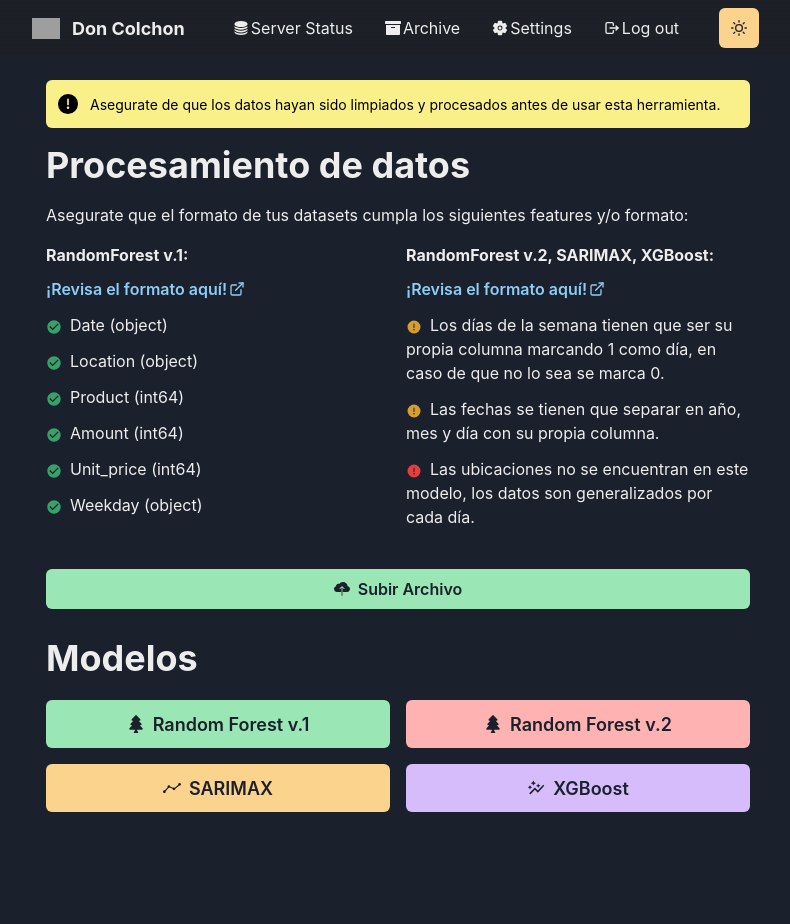
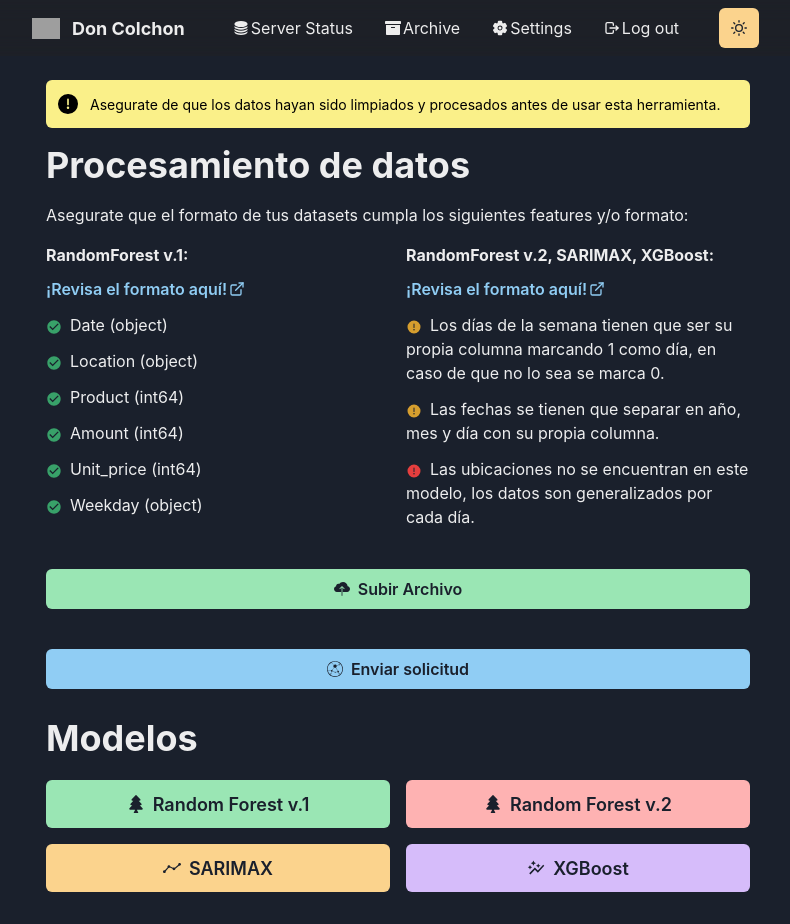
Before and after one commit to rpribau/TC2004-Reto, a Next.js app: page / in a window 1280 px wide. Shown: the whole page, without its empty margins (242-1032 px from the left). Before the commit the page ends 844 px from the top, so only its background shows below. Built offline with nearby package versions, Linux system fonts and the light colour scheme; grey boxes are pictures that could not be loaded.

Commit message:
Add BotonRequest component to index page

```diff
--- /dev/null
+++ b/components/env/enviorment.js
@@ -0,0 +1 @@
+export const BASE_URL = 'http://localhost:8000/api/';
--- /dev/null
+++ b/components/modal/boton_request.js
@@ -0,0 +1,93 @@
+import { Button, Spinner, Box, Flex, Alert, AlertIcon, AlertTitle, AlertDescription, CloseButton } from "@chakra-ui/react";
+import { useState } from "react";
+import axios from "axios";
+import { BASE_URL } from "../env/enviorment";
+import { SiAiohttp } from "react-icons/si";
+
+function BotonRequest() {
+    const [isLoading, setIsLoading] = useState(false);
+    const [requestError, setRequestError] = useState(false);
+    const [showSuccessAlert, setShowSuccessAlert] = useState(false);
+
+    const handleClick = () => {
+        setIsLoading(true);
+        setRequestError(false);
+
+        // Aquí realizamos la solicitud HTTP
+        axios.get(BASE_URL + "sales", /* Datos que quieres enviar */)
+            .then(response => {
+                // Si la solicitud es exitosa, muestra la alerta de éxito
+                setIsLoading(false);
+                setShowSuccessAlert(true);
+            })
+            .catch(error => {
+                // Si hay un error en la solicitud, muestra la alerta de error
+                setIsLoading(false);
+                setRequestError(true);
+                console.error("Error:", error);
+            });
+    };
+
+    const handleCloseSuccessAlert = () => {
+        setShowSuccessAlert(false);
+    };
+
+    return (
+        <Box mt={10} display="flex" justifyContent="center" flexDirection="column">
+            <Button
+                colorScheme="blue"
+                onClick={handleClick}
+                isLoading={isLoading}
+                loadingText="Enviando..."
+            >
+                <Flex align="center">
+                    <SiAiohttp style={{ marginRight: "0.5rem" }} />
+                    Enviar solicitud
+                </Flex>
+            </Button>
+            {requestError && (
+                <Alert
+                    status='error'
+                    variant='subtle'
+                    flexDirection='column'
+                    alignItems='center'
+                    justifyContent='center'
+                    textAlign='center'
+                    height='200px'
+                    mt={4}
+                >
+                    <AlertIcon boxSize='40px' mr={0} />
+                    <AlertTitle mt={4} mb={1} fontSize='lg'>
+                    Error en la solicitud
+                    </AlertTitle>
+                    <AlertDescription maxWidth='sm'>
+                    Ha ocurrido un error al enviar la solicitud. Por favor, inténtalo de nuevo más tarde.
+                    </AlertDescription>
+                </Alert>
+            )}
+            {showSuccessAlert && (
+                <Alert
+                    status='success'
+                    variant='subtle'
+                    flexDirection='column'
+                    alignItems='center'
+                    justifyContent='center'
+                    textAlign='center'
+                    height='200px'
+                    mt={4}
+                >
+                    <AlertIcon boxSize='40px' mr={0} />
+                    <AlertTitle mt={4} mb={1} fontSize='lg'>
+                    Solicitud enviada
+                    </AlertTitle>
+                    <AlertDescription maxWidth='sm'>
+                    La solicitud se ha enviado correctamente.
+                    </AlertDescription>
+                    <CloseButton position="absolute" right="8px" top="8px" onClick={handleCloseSuccessAlert} />
+                </Alert>
+            )}
+        </Box>
+    );
+}
+
+export default BotonRequest;
--- a/pages/index.js
+++ b/pages/index.js
@@ -5,6 +5,7 @@ import UploadButton from '../components/upload-button'; // Import the UploadButt
 import { Text } from '@chakra-ui/react'
 import Models from '../components/models'
 import Instructions from '../components/instructions'
+import BotonRequest from '../components/modal/boton_request';
 
 
 const Page = () => {
@@ -30,6 +31,7 @@ const Page = () => {
                 </Box>
 
                 <UploadButton />
+                {isClient && <BotonRequest />}
 
                 <Heading as="h2" variant="page-title" mt={7}>
                     Modelos
```
